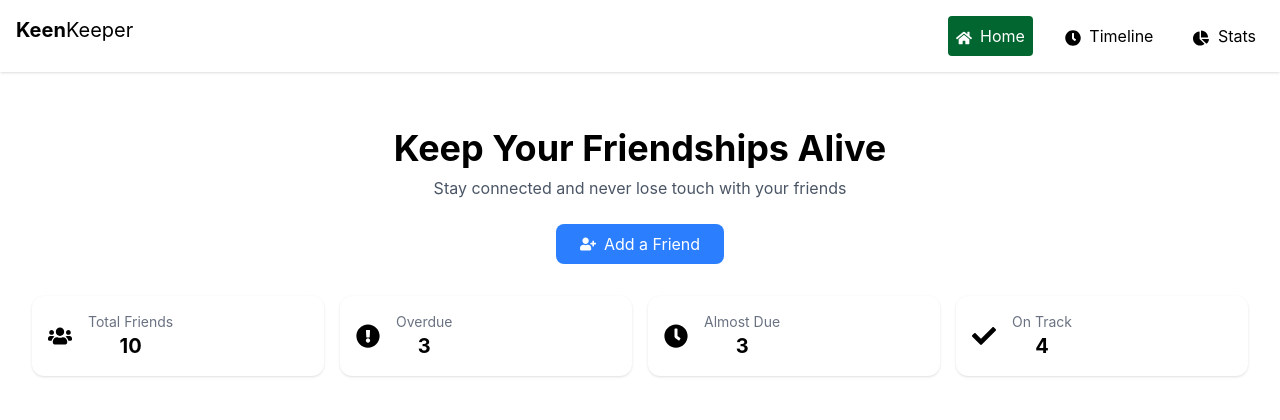
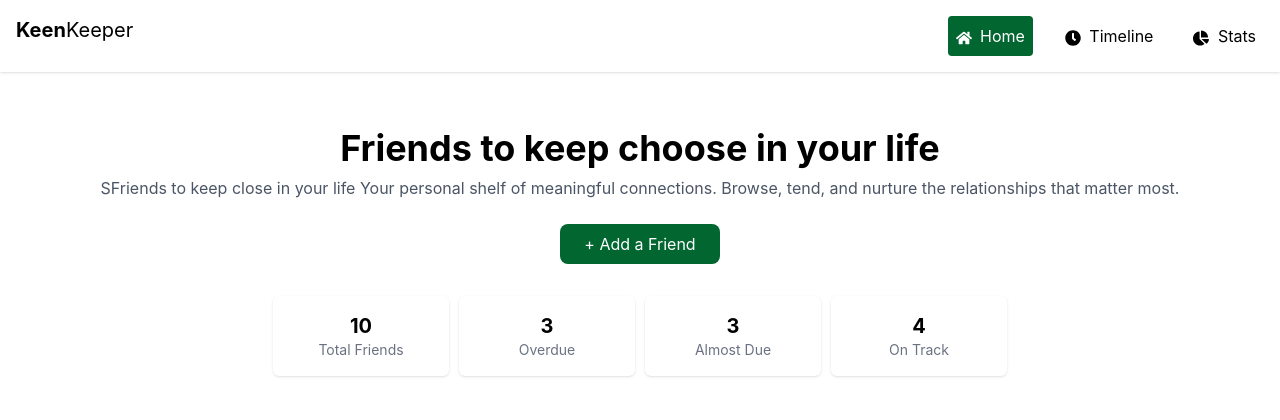
Before and after one commit to Habibullah-KH/keenkepper, a React (Vite) app: page / in a window 1280 px wide. Shown: the top 420 px of the page. Built offline with nearby package versions, Linux system fonts and the light colour scheme.

Commit message:
summary card updated

```diff
--- a/src/components/SummaryCard.jsx
+++ b/src/components/SummaryCard.jsx
@@ -1,13 +1,9 @@
-const SummaryCard = ({ title, value, icon }) => {
+const SummaryCard = ({ title, value }) => {
   return (
-    <div className="p-4 rounded-xl shadow bg-white flex items-center gap-4">
-      {/* Icon */}
-      <div className="text-2xl">{icon}</div>
-
-      {/* Content */}
-      <div>
+    <div className="p-4 rounded-md shadow bg-white flex flex-col items-center gap-4 w-44">
+      <div className="flex flex-col items-center">
+        <p className="text-xl font-bold">{value}</p>
         <h3 className="text-gray-500 text-sm">{title}</h3>
-        <p className="text-xl font-bold">{value}</p>
       </div>
     </div>
   );
--- a/src/pages/Home.jsx
+++ b/src/pages/Home.jsx
@@ -1,12 +1,6 @@
 import FriendCard from "../components/FriendCard";
 import SummaryCard from "../components/SummaryCard";
-import {
-  FaUsers,
-  FaExclamationCircle,
-  FaClock,
-  FaCheck,
-  FaUserPlus,
-} from "react-icons/fa";
+import { FaExclamationCircle } from "react-icons/fa";
 import friends from "../data/friends.json";
 
 const Home = () => {
@@ -19,25 +13,23 @@ const Home = () => {
     <>
       <div className="text-center my-10 px-4">
         <h1 className="text-3xl md:text-4xl font-bold mb-2">
-          Keep Your Friendships Alive
+          Friends to keep choose in your life
         </h1>
         <p className="text-gray-600 mb-6">
-          Stay connected and never lose touch with your friends
+          SFriends to keep close in your life Your personal shelf of meaningful
+          connections. Browse, tend, and nurture the relationships that matter
+          most.
         </p>
 
-        <button className="bg-blue-500 text-white px-6 py-2 rounded-lg flex items-center gap-2 mx-auto hover:bg-blue-600 transition">
-          <FaUserPlus /> Add a Friend
+        <button className="bg-green-800 text-white px-6 py-2 rounded-lg flex items-center gap-2 mx-auto hover:bg-green-600 transition">
+          + Add a Friend
         </button>
 
-        <div className="grid grid-cols-2 md:grid-cols-4 gap-4 mt-8">
-          <SummaryCard title="Total Friends" value={total} icon={<FaUsers />} />
-          <SummaryCard
-            title="Overdue"
-            value={overdue}
-            icon={<FaExclamationCircle />}
-          />
-          <SummaryCard title="Almost Due" value={almost} icon={<FaClock />} />
-          <SummaryCard title="On Track" value={onTrack} icon={<FaCheck />} />
+        <div className="grid grid-cols-2 md:grid-cols-4 gap-6 mt-8 justify-items-center sm:w-[30rem] md:w-[45rem] mx-auto">
+          <SummaryCard title="Total Friends" value={total} />
+          <SummaryCard title="Overdue" value={overdue} />
+          <SummaryCard title="Almost Due" value={almost} />
+          <SummaryCard title="On Track" value={onTrack} />
         </div>
       </div>
 
```
